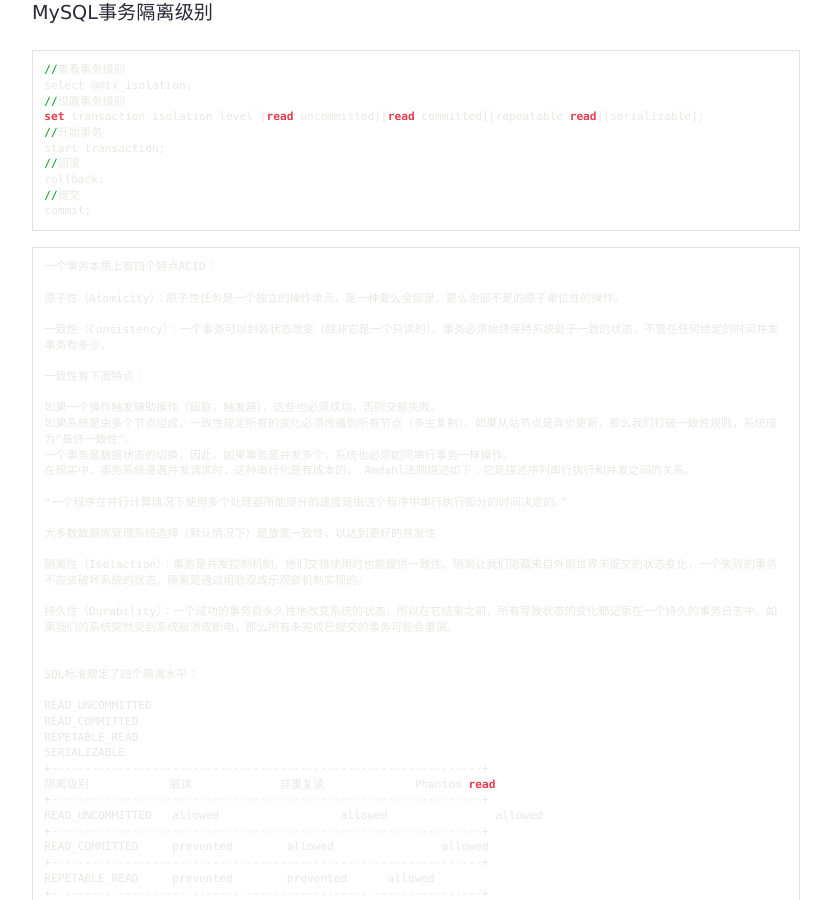
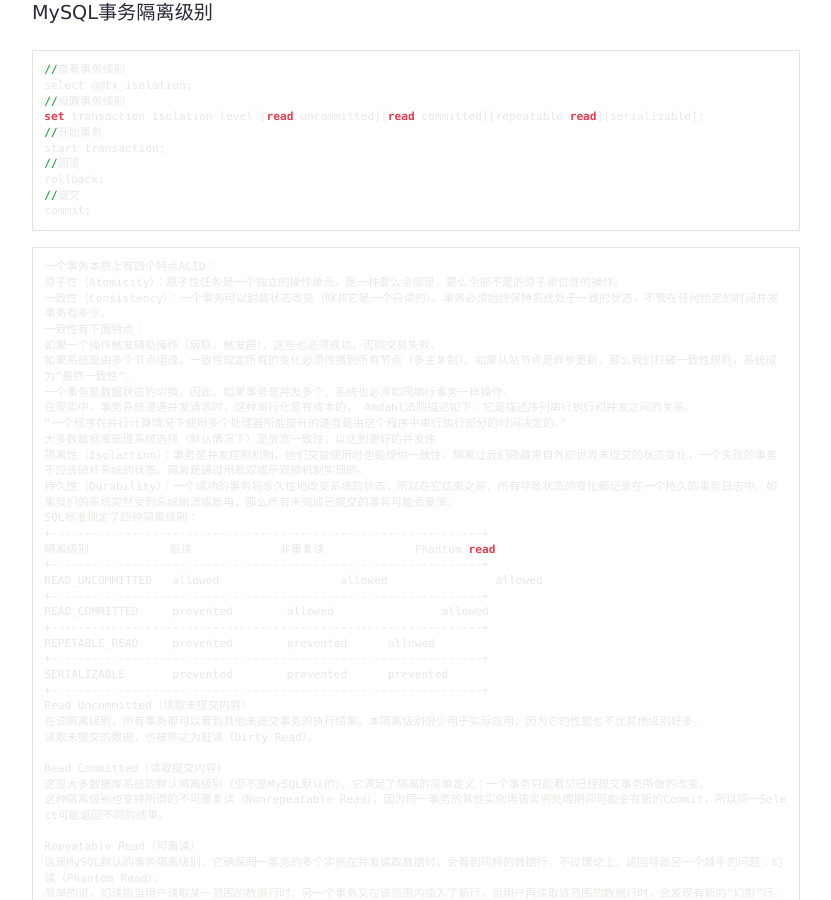
Before and after one commit to junhc/junhc.github.io, a Jekyll site: the page built from _posts/2015-08-21-mysql.md, in a window 1280 px wide and 900 px high, scrolled down 686 px. Shown: the whole window, without its empty margins (224-1055 px from the left). Built offline with Jekyll 4.4.1, drawn with Linux system fonts in a browser that asks for light colours; Markdown is read by kramdown in place of the engine named in the settings; comment, search, counter and statistics services are not loaded.

Commit message:
Update 2015-08-21-mysql.md

````diff
--- a/_posts/2015-08-21-mysql.md
+++ b/_posts/2015-08-21-mysql.md
@@ -42,33 +42,18 @@
 
 ```vim
 一个事务本质上有四个特点ACID：
-
 原子性（Atomicity）：原子性任务是一个独立的操作单元，是一种要么全部是，要么全部不是的原子单位性的操作。
-
 一致性（Consistency）：一个事务可以封装状态改变（除非它是一个只读的）。事务必须始终保持系统处于一致的状态，不管在任何给定的时间并发事务有多少。
-
 一致性有下面特点：
-
 如果一个操作触发辅助操作（级联，触发器），这些也必须成功，否则交易失败。
 如果系统是由多个节点组成，一致性规定所有的变化必须传播到所有节点（多主复制）。如果从站节点是异步更新，那么我们打破一致性规则，系统成为“最终一致性”。
 一个事务是数据状态的切换，因此，如果事务是并发多个，系统也必须如同串行事务一样操作。
 在现实中，事务系统遭遇并发请求时，这种串行化是有成本的， Amdahl法则描述如下：它是描述序列串行执行和并发之间的关系。
-
 “一个程序在并行计算情况下使用多个处理器所能提升的速度是由这个程序中串行执行部分的时间决定的。”
-
 大多数数据库管理系统选择（默认情况下）是放宽一致性，以达到更好的并发性
-
 隔离性（Isolaction）：事务是并发控制机制，他们交错使用时也能提供一致性。隔离让我们隐藏来自外部世界未提交的状态变化，一个失败的事务不应该破坏系统的状态。隔离是通过用悲观或乐观锁机制实现的。
-
 持久性（Durability）：一个成功的事务将永久性地改变系统的状态，所以在它结束之前，所有导致状态的变化都记录在一个持久的事务日志中。如果我们的系统突然受到系统崩溃或断电，那么所有未完成已提交的事务可能会重演。
-
-
-SQL标准规定了四个隔离水平：
-
-READ_UNCOMMITTED
-READ_COMMITTED
-REPETABLE_READ
-SERIALIZABLE
+SQL标准规定了四种隔离级别：
 +----------------------------------------------------------------+
 隔离级别            脏读             非重复读	       Phantom read
 +----------------------------------------------------------------+
@@ -80,7 +65,6 @@
 +----------------------------------------------------------------+
 SERIALIZABLE       prevented	    prevented	   prevented
 +----------------------------------------------------------------+
-
 Read Uncommitted（读取未提交内容）
 在该隔离级别，所有事务都可以看到其他未提交事务的执行结果。本隔离级别很少用于实际应用，因为它的性能也不比其他级别好多。
 读取未提交的数据，也被称之为脏读（Dirty Read）。
@@ -97,9 +81,11 @@
 Serializable（可串行化）
 这是最高的隔离级别，它通过强制事务排序，使之不可能互相冲突，从而解决幻读问题。简言之，它是在每个读的数据行加共享锁。在这个级别，可能导致大量的超时现象和锁竞争。
 这四种隔离级别采取不同的锁类型来实现，若读取的是同一个数据的话，就容易发生问题。
+
 例如：
 脏读(Drity Read)：某个事务已更新一份数据，另一个事务在此时读取了同一份数据，由于某些原因，前一个RollBack了操作，则后一个事务所读取的数据就会是不正确的。
 不可重复读（Non-repeatable read）：在一个事务的两次查询之中数据不一致，这可能是两次查询过程中间插入了一个事务更新的原有的数据。
+
 幻读（Phantom Read）：在一个事务的两次查询中数据笔数不一致，例如有一个事务查询了几列(Row)数据，而另一个事务却在此时插入了新的几列数据，先前的事务在接下来的查询中，就会发现有几列数据是它先前所没有的。
 
 脏读
@@ -110,7 +96,6 @@
 
 Phantom读
 当第二个事务插入一行记录，而正好之前第一个事务查询了应该包含这个新纪录的数据，那么这个查询事务的结果里肯定没有包含这个刚刚新插入的数据，这时幻影读发生了，通过变化锁和predicate locking避免。
-
 ```
 
 #### MySQL返回自增长ID的四种方法
````
